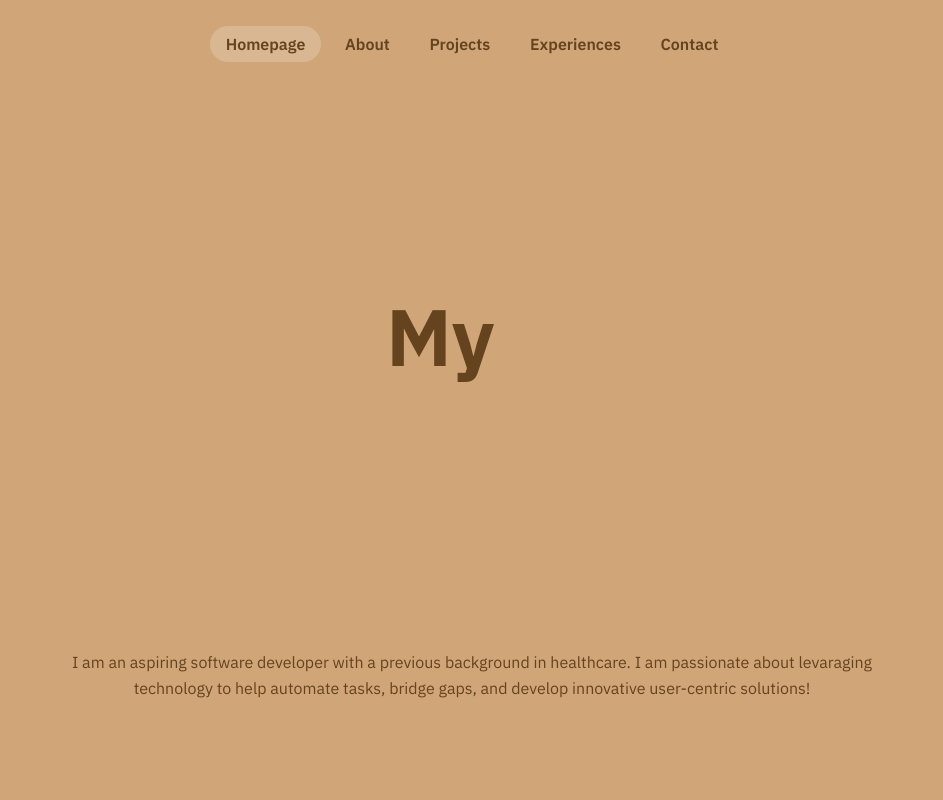
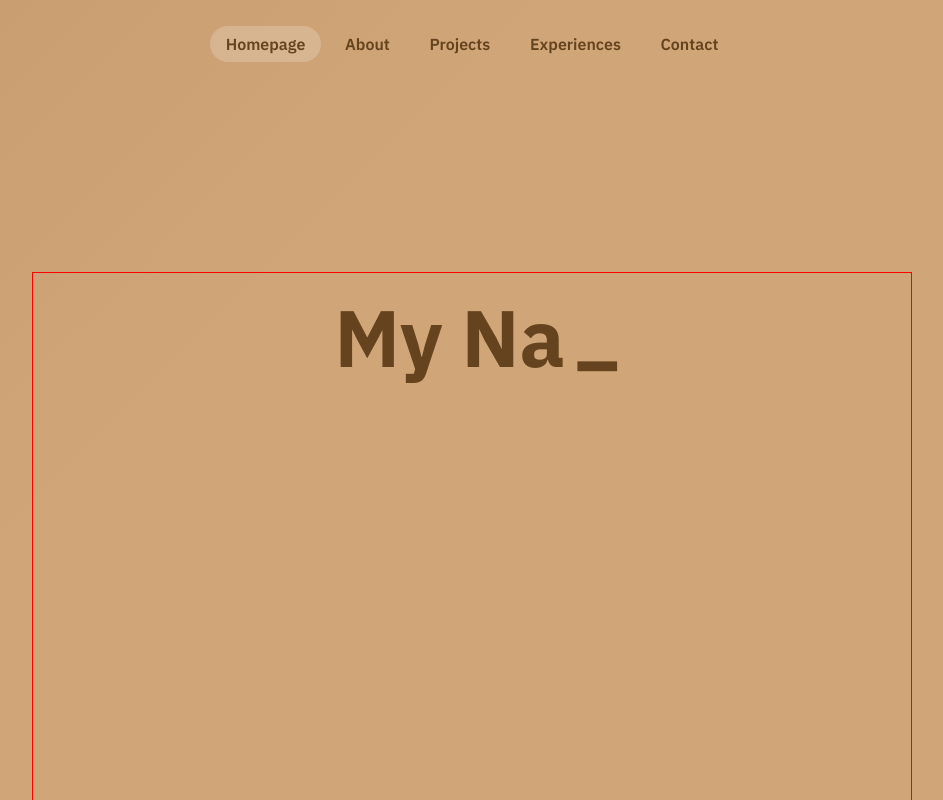
Before and after one commit to steph-xue/portfolio, a React (Vite) app: page / in a window 1280 px wide. Shown: the top 800 px of the page, without its empty margins (168-1111 px from the left). Built offline with nearby package versions, Linux system fonts and the light colour scheme.

Commit message:
fix spacing

```diff
--- a/src/style.scss
+++ b/src/style.scss
@@ -182,11 +182,12 @@ body {
 	font-size: var(--fs-xxxl);
 	font-weight: var(--fw-bold);
 	text-align: center;
-	height: 250px;
-	width: 325px;
+	height: 10em;
+	width: 14em;
 	display: block;
 	color: var(--color-dark-brown1);
 	margin: auto;
+	border: 1px solid red;
 }
 
 .console-underscore {
@@ -198,11 +199,12 @@ body {
 
 .homepage-description {
 	text-align: center;
-	width: 325px;
+	width: 34em;
 	margin-top: 5em;
 	margin-bottom: 5em;
 	padding-left: 2em;
 	padding-right: 2em;
+	border: 1px solid red;
 }
 
 @media (min-width: 400px) {
@@ -211,21 +213,21 @@ body {
 	}
 
 	.homepage-title {
-		width: 550px;
+		width: 14em;
 	}
 
 	.homepage-description{
-		width: 500px;
+		width: 38em;
 	}
 }
 
 @media (min-width: 800px) {
 	.homepage-title {
-		width: 900px;
+		width: 11em;
 	}
 
 	.homepage-description{
-		width: 900px;
+		width: 56em;
 		margin-top: 8em;
 		margin-bottom: 8em;
 	}
```
